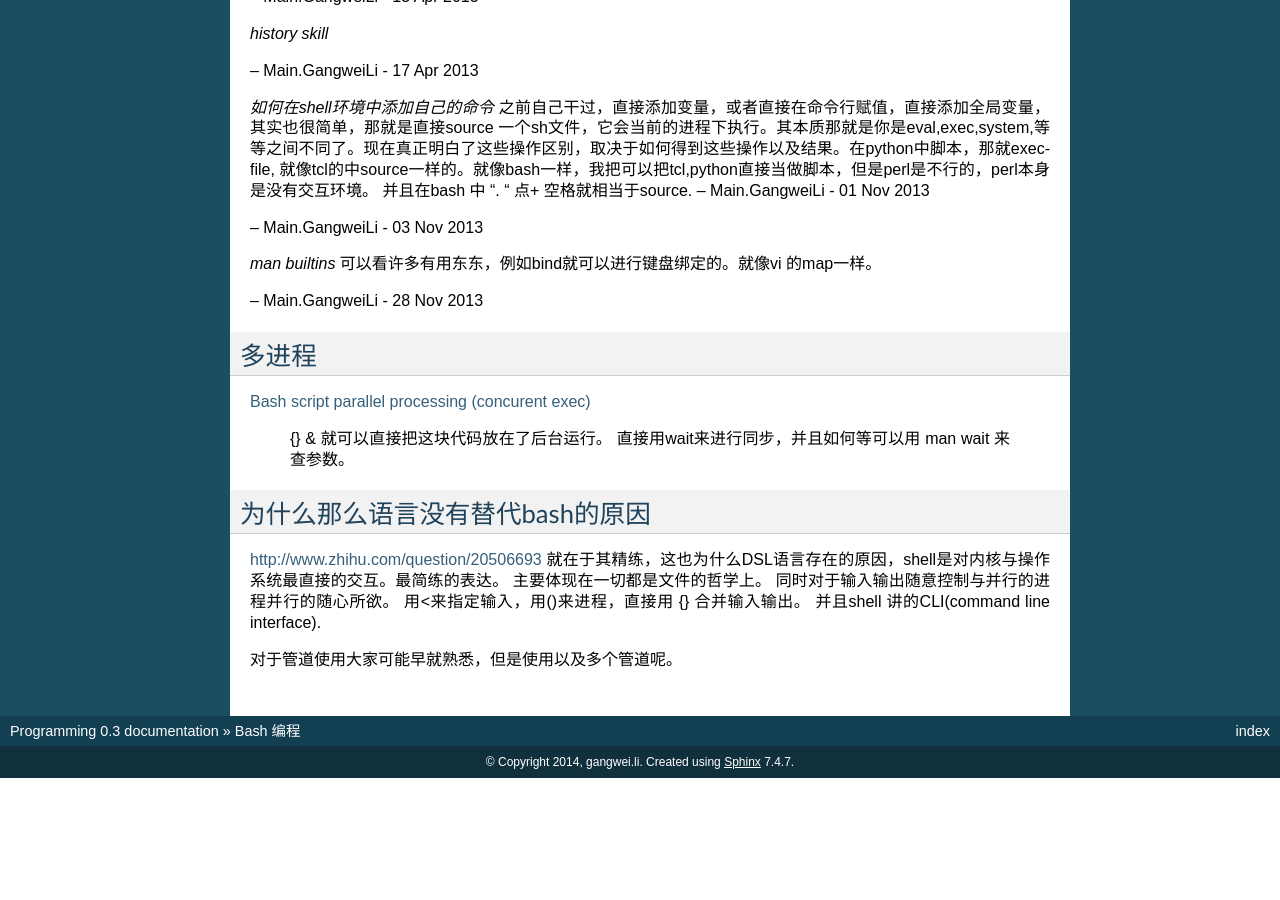
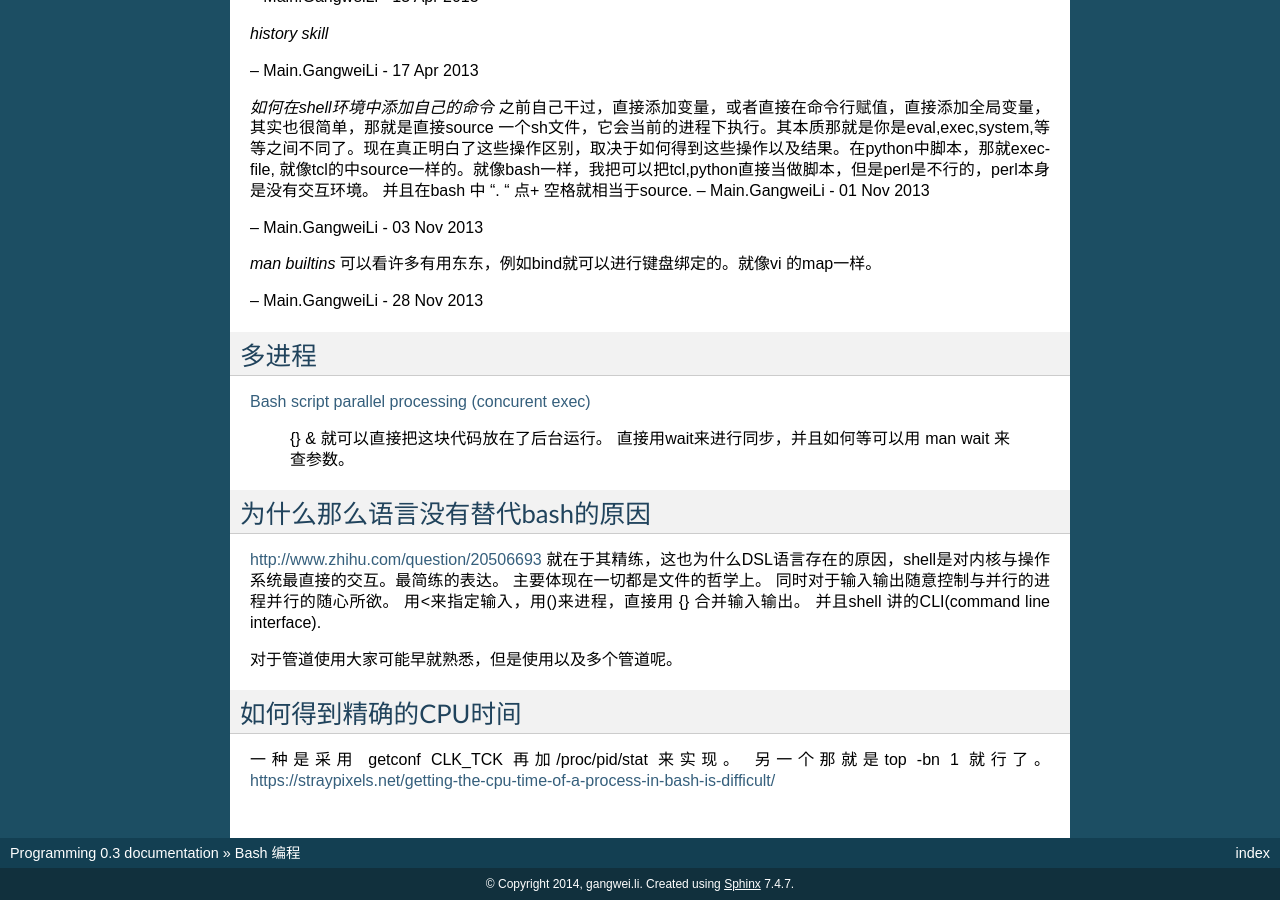
Before and after one commit to gwli/Programming, a Sphinx documentation site: the page built from source/content/Stage_1/Bash.rst, in a window 1280 px wide and 900 px high, scrolled down 3478 px. Built offline with Sphinx 7.4.7, drawn with Linux system fonts in a browser that asks for light colours; before the commit the page ends 4256 px from its top, so only the background shows below that.

Commit message:
how to get CPU time

```diff
--- a/source/content/Stage_1/Bash.rst
+++ b/source/content/Stage_1/Bash.rst
@@ -290,3 +290,10 @@ http://www.zhihu.com/question/20506693
 
 .. code-block:: bash
    diff -u <(ls |sort ) <(ssh -i ~/my.key dove@myhost grep amazon mp3.urltxt)
+
+
+如何得到精确的CPU时间
+=====================
+
+一种是采用 getconf CLK_TCK 再加/proc/pid/stat 来实现。 另一个那就是top -bn 1 就行了。
+https://straypixels.net/getting-the-cpu-time-of-a-process-in-bash-is-difficult/
```
